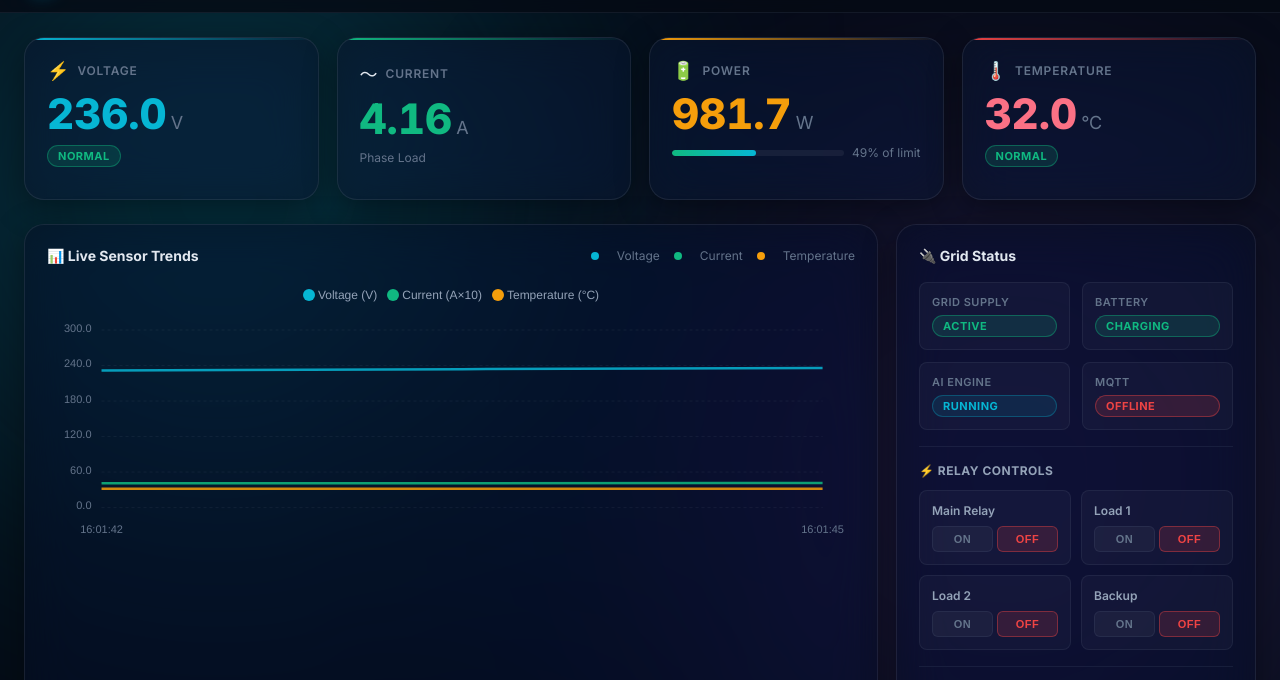
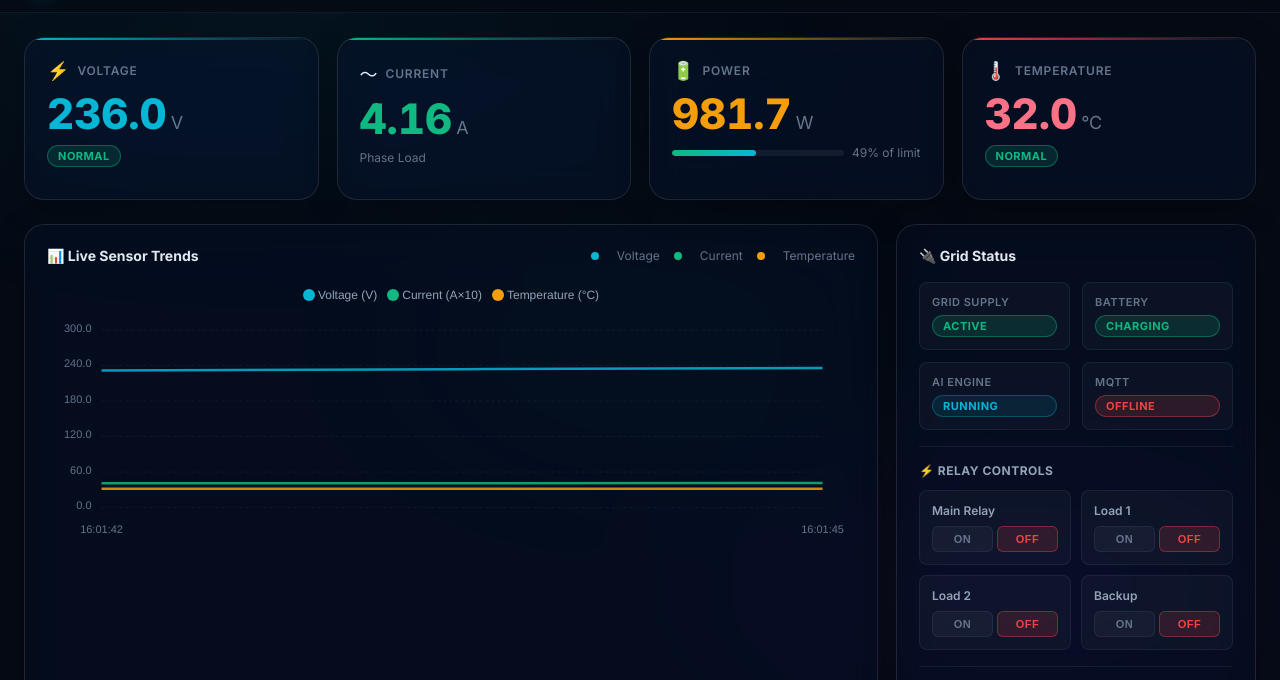
Before and after one commit to AstinLinson/ENERLYTICS-MAIN, a plain HTML site: page dashboard/index.html in a window 1280 px wide. Shown: the part 51-731 px from the top of the page. Drawn offline with nearby package versions, Linux system fonts and the light colour scheme.

Commit message:
style: remove 3d background orbs and refine glassmorphism on grids

```diff
--- a/dashboard/style.css
+++ b/dashboard/style.css
@@ -45,23 +45,18 @@ body {
   overflow-x: hidden;
 }
 
-/* Animated 3D Gradient Background with Orbs */
-body::before, body::after {
-  content: ''; position: fixed; border-radius: 50%;
-  filter: blur(140px); z-index: 0; pointer-events: none;
+/* Subtle gradient background (Static, not 3D) */
+body::before {
+  content: '';
+  position: fixed;
+  inset: 0;
+  background:
+    radial-gradient(ellipse 80% 60% at 20% 10%, rgba(6,182,212,0.06) 0%, transparent 60%),
+    radial-gradient(ellipse 60% 50% at 80% 80%, rgba(139,92,246,0.05) 0%, transparent 60%),
+    radial-gradient(ellipse 40% 40% at 50% 50%, rgba(16,185,129,0.03) 0%, transparent 70%);
+  pointer-events: none;
+  z-index: 0;
 }
-body::before {
-  top: -10vh; left: -10vw; width: 50vw; height: 50vw;
-  background: var(--cyan-glow);
-  animation: float1 25s ease-in-out infinite alternate;
-}
-body::after {
-  bottom: -15vh; right: -10vw; width: 60vw; height: 60vw;
-  background: rgba(139, 92, 246, 0.15); /* Purple tint */
-  animation: float2 30s ease-in-out infinite alternate;
-}
-@keyframes float1 { 100% { transform: translate(25vw, 15vh); background: rgba(16,185,129,0.15); } }
-@keyframes float2 { 100% { transform: translate(-20vw, -20vh); background: rgba(6,182,212,0.15); } }
 
 
 /* ===== ALERT BANNER ===== */
@@ -151,13 +146,13 @@ body::after {
 }
 
 .card {
-  background: rgba(12, 22, 45, 0.55);
-  border: 1px solid rgba(255, 255, 255, 0.08);
-  box-shadow: 0 8px 32px 0 rgba(0, 0, 0, 0.4);
+  background: rgba(12, 22, 45, 0.4);
+  border: 1px solid rgba(255, 255, 255, 0.1);
+  box-shadow: 0 8px 32px 0 rgba(0, 0, 0, 0.25);
   border-radius: var(--radius-lg);
   padding: 22px;
-  backdrop-filter: blur(24px) saturate(180%);
-  -webkit-backdrop-filter: blur(24px) saturate(180%);
+  backdrop-filter: blur(20px) saturate(160%);
+  -webkit-backdrop-filter: blur(20px) saturate(160%);
   position: relative; overflow: hidden;
   transition: transform 0.3s, box-shadow 0.3s, border-color 0.3s;
   cursor: default;
@@ -238,13 +233,13 @@ body::after {
 
 /* ===== PANEL BASE ===== */
 .panel {
-  background: rgba(8, 16, 35, 0.55);
-  border: 1px solid rgba(255, 255, 255, 0.08);
-  box-shadow: 0 8px 32px 0 rgba(0, 0, 0, 0.4);
+  background: rgba(8, 16, 35, 0.4);
+  border: 1px solid rgba(255, 255, 255, 0.1);
+  box-shadow: 0 8px 32px 0 rgba(0, 0, 0, 0.25);
   border-radius: var(--radius-lg);
   padding: 22px;
-  backdrop-filter: blur(24px) saturate(180%);
-  -webkit-backdrop-filter: blur(24px) saturate(180%);
+  backdrop-filter: blur(20px) saturate(160%);
+  -webkit-backdrop-filter: blur(20px) saturate(160%);
 }
 .panel-header {
   display: flex; align-items: center; justify-content: space-between;
```
